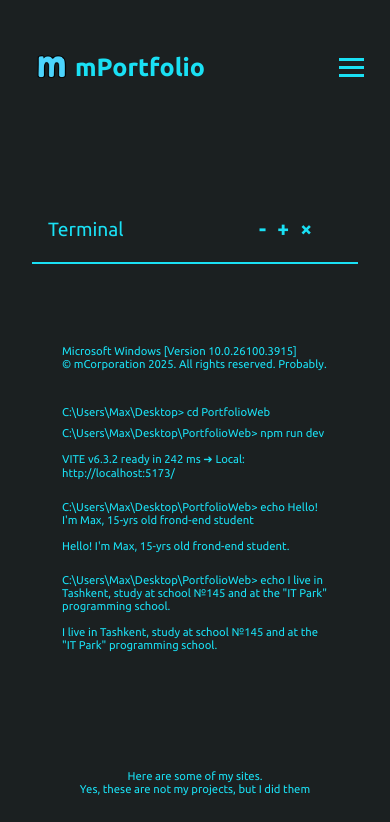
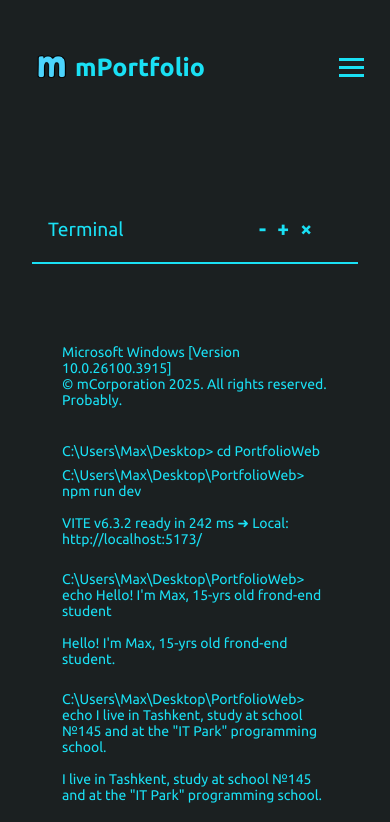
Before and after one commit to maximbrail/mPortfolio-site, a React (Vite) app: page / in a window 390 px wide. Shown: the top 822 px of the page. Built offline with nearby package versions, Linux system fonts and the light colour scheme; a web font is replaced by a local one.

Commit message:
Add files via upload

```diff
--- a/src/Components/styleCom.css
+++ b/src/Components/styleCom.css
@@ -135,7 +135,7 @@
 }
 
 .header-title {
-  font-size: clamp(0.707rem, 2.0vw, 1.25rem);
+  font-size: clamp(14px, 2.0vw, 1.25rem);
   margin-bottom: 0.5rem;
 }
 
```
